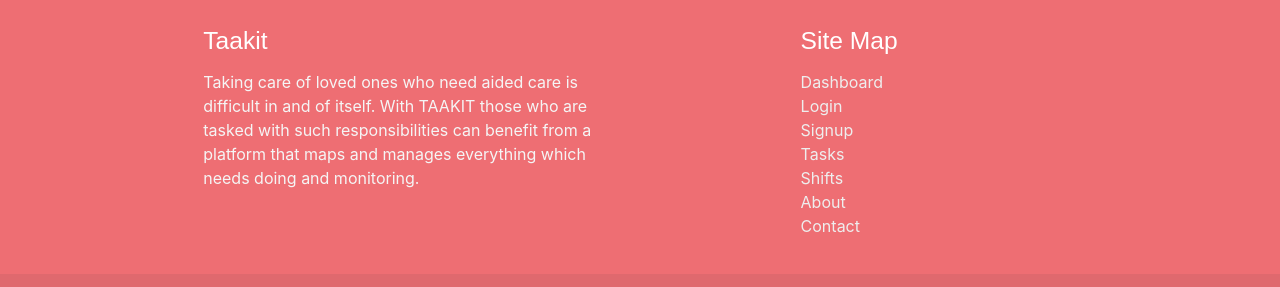
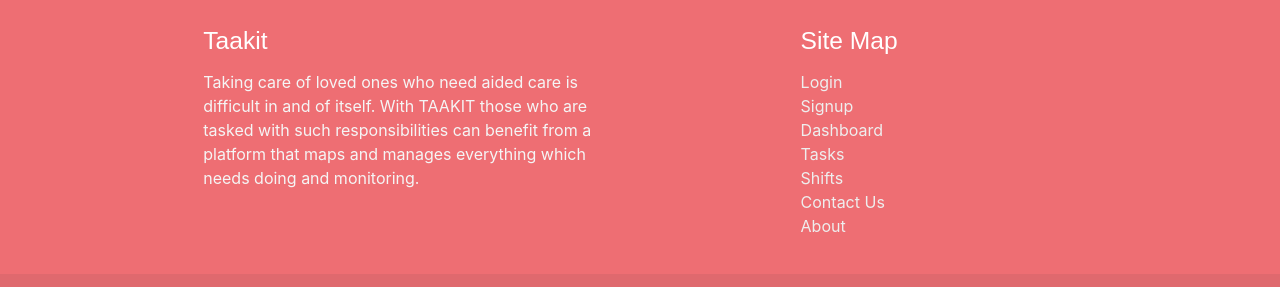
Before and after one commit to BPresseisen/taakit, a React (Create React App) app in the folder client/: page /contact in a window 1280 px wide. Shown: the part 1281-1568 px from the top of the page. Built offline with nearby package versions, Linux system fonts and the light colour scheme; no server answers; a web font is replaced by a local one.

Commit message:
nothing big, just keeping my place. Minor front end updates while I try to figure out for loop components

```diff
--- a/client/src/components/Footer/index.js
+++ b/client/src/components/Footer/index.js
@@ -16,11 +16,6 @@ export function Footer(props) {
                 <div className="col l4 offset-l2 s12">
                   <h5 className="white-text">Site Map</h5>
                   <ul>
-                  <li>
-                      <Link to="/dashboard">
-                      <div className="grey-text text-lighten-3">Dashboard</div>
-                      </Link>
-                      </li>
                       <li>
                       <Link to="/">
                       <div className="grey-text text-lighten-3">Login</div>
@@ -29,6 +24,11 @@ export function Footer(props) {
                       <li>
                       <Link to="/signup">
                       <div className="grey-text text-lighten-3">Signup</div>
+                      </Link>
+                      </li>
+                      <li>
+                      <Link to="/dashboard">
+                      <div className="grey-text text-lighten-3">Dashboard</div>
                       </Link>
                       </li>
                       <li>
@@ -42,13 +42,13 @@ export function Footer(props) {
                       </Link>
                       </li>
                     <li>
-                      <Link to="/about">
-                      <div className="grey-text text-lighten-3">About</div>
+                    <Link to="/contact">
+                      <div className="grey-text text-lighten-3">Contact Us</div>
                       </Link>
                       </li>
-                    <li>
-                    <Link to="/contact">
-                      <div className="grey-text text-lighten-3">Contact</div>
+                      <li>
+                    <Link to="/contact#about">
+                      <div className="grey-text text-lighten-3">About</div>
                       </Link>
                       </li>
 
--- a/client/src/layout/navbar.js
+++ b/client/src/layout/navbar.js
@@ -68,7 +68,7 @@ class Navbar extends Component {
                   <li><a href="#!">&nbsp;</a></li>
                   <li className="divider"></li>
                   <li><a href="/dashboard">My Account</a></li>
-                  <li><a href="/home" onClick={this.logout}>Logout</a></li>
+                  <li><a href="/!" onClick={this.logout}>Logout</a></li>
                 </ul>
                 <nav>
                     <div className="nav-wrapper">
@@ -84,11 +84,11 @@ class Navbar extends Component {
             <ul className="sidenav red lighten-2" id="slide-out">
                 <li>
                     <a href="/dashboard" className="navText">
-                    My Account
+                         My Account
                     </a>
                     </li>
                     <li>
-                    <a href="/home!" className="navText" onClick={this.logout}>Logout</a>
+                    <a href="/!" className="navText" onClick={this.logout}>Logout</a>
                 </li>
             </ul>
         </header>
--- a/client/src/pages/contactPage.js
+++ b/client/src/pages/contactPage.js
@@ -21,8 +21,7 @@ class Contact extends Component {
                <BenP/>
                 <SeanM/>
                </div>
-
-               <div className="row">
+               <div className="row" id="about" name="about">
                     <div className="col s12 center formTitle">
                         Our Story
                     </div>
@@ -48,4 +47,4 @@ class Contact extends Component {
         )
     }
 }
-export default Contact
+export default Contact;
```
Also changed, not shown: client/src/components/Grid/index.js (line endings or trailing spaces).
